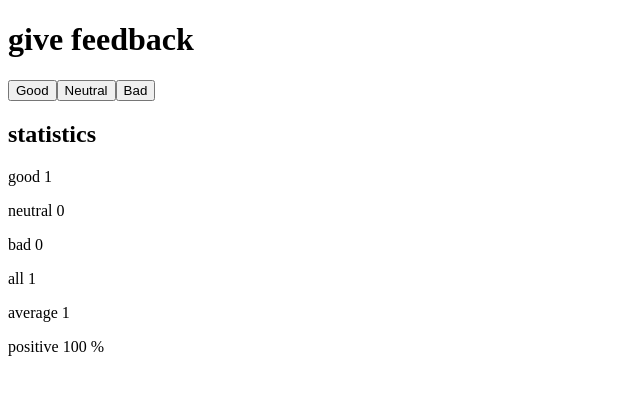
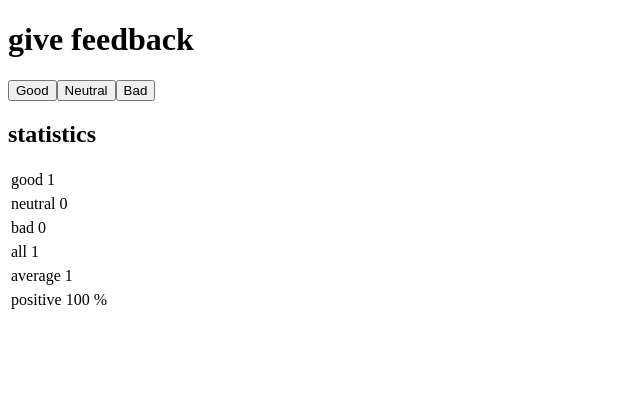
Before and after one commit to Juanpcs13683/part1-_-React, a React (Create React App) app in the folder unicafe/: page / in a window 1280 px wide. Both pictures are taken after a click on the button "Good". Shown: the top 394 px of the page, without its empty margins (0-640 px from the left). Built offline with nearby package versions, Linux system fonts and the light colour scheme.

Commit message:
unicafe step 6 done
statistics showed as a table

```diff
--- a/unicafe/src/App.js
+++ b/unicafe/src/App.js
@@ -14,7 +14,15 @@
 )
 
 const StatisticsLine = (props) => (
-  <p>{props.text} {props.value}</p>
+  <table>
+    <tbody>
+      <tr>
+        <td>{props.text}</td>
+        <td>{props.value}</td>
+      </tr>
+    </tbody>
+  </table>
+
  )
 
 
```
